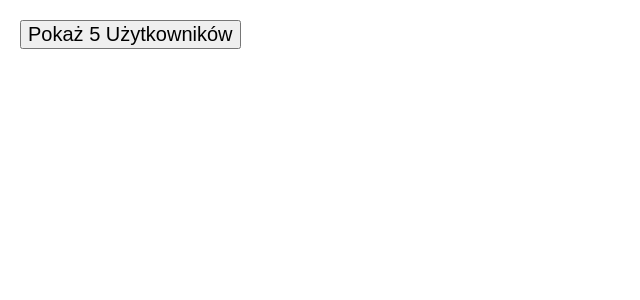
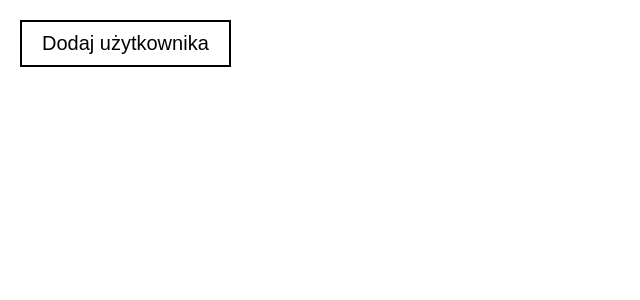
Before and after one commit to AdrianChojnacki/cra6, a React (Create React App) app: page / in a window 1280 px wide. Shown: the top 300 px of the page, without its empty margins (0-640 px from the left). Built offline with nearby package versions, Linux system fonts and the light colour scheme.

Commit message:
added button styles

```diff
--- a/src/components/ButtonFetchUsers.js
+++ b/src/components/ButtonFetchUsers.js
@@ -1,7 +1,19 @@
 import React from "react";
 
 const ButtonFetchUsers = (props) => {
-  return <button onClick={props.click}>Pokaż 5 Użytkowników</button>;
+  return (
+    <button
+      style={{
+        padding: "10px 20px",
+        border: "2px solid black",
+        backgroundColor: "white",
+        cursor: "pointer",
+      }}
+      onClick={props.click}
+    >
+      Dodaj użytkownika
+    </button>
+  );
 };
 
 export default ButtonFetchUsers;
```
